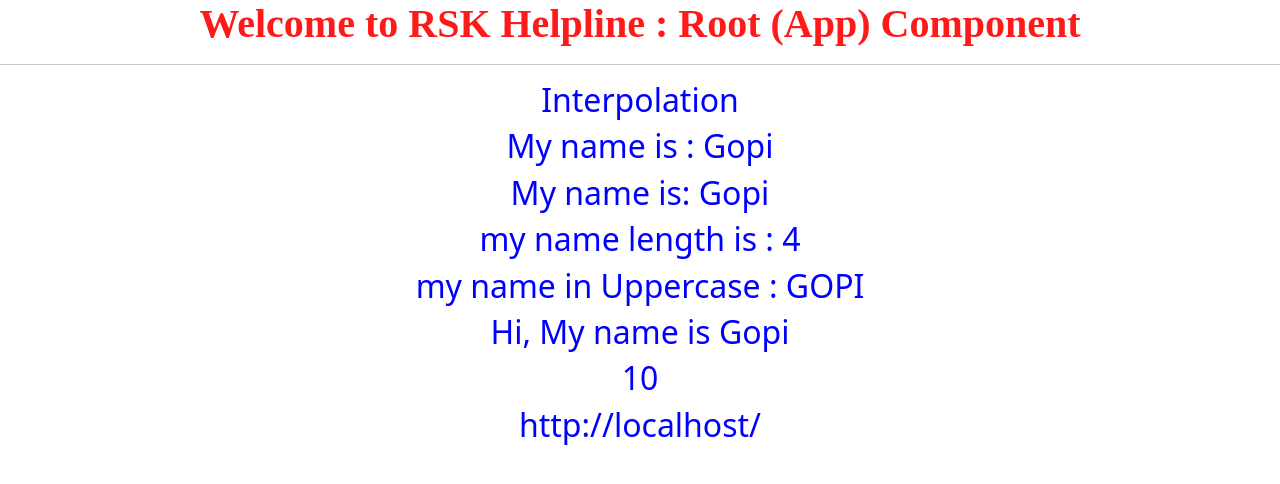
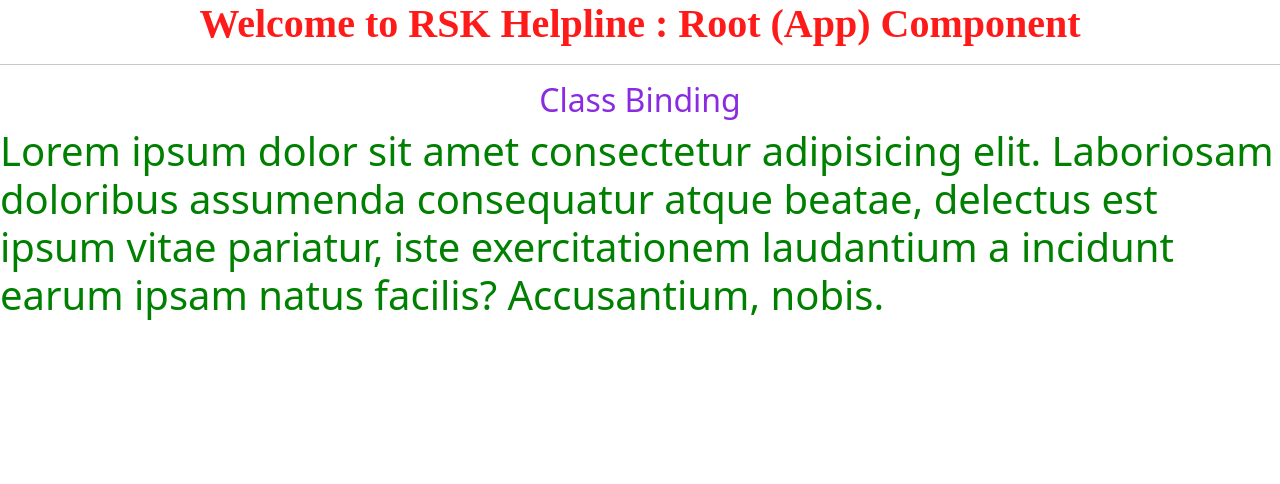
Before and after one commit to SatishKonduru/Tomato, an Angular app: page / in a window 1280 px wide. Shown: the top 484 px of the page. Built offline with nearby package versions, Linux system fonts and the light colour scheme.

Commit message:
Property and Class Bindings

```diff
--- a/src/app/app.component.html
+++ b/src/app/app.component.html
@@ -9,4 +9,6 @@
 
 <!-- 3. as property of an element -->
 <!-- <p app-test></p> -->
-<app-interpolation></app-interpolation>
+<!-- <app-interpolation></app-interpolation> -->
+<!-- <app-p-binding></app-p-binding> -->
+<app-c-binding></app-c-binding>
--- a/src/app/app.module.ts
+++ b/src/app/app.module.ts
@@ -6,12 +6,16 @@ import { AppComponent } from './app.component';
 import { BrowserAnimationsModule } from '@angular/platform-browser/animations';
 import { TestComponent } from './components/test/test.component';
 import { InterpolationComponent } from './components/interpolation/interpolation.component';
+import { PBindingComponent } from './components/p-binding/p-binding.component';
+import { CBindingComponent } from './components/c-binding/c-binding.component';
 
 @NgModule({
   declarations: [
     AppComponent,
     TestComponent,
-    InterpolationComponent
+    InterpolationComponent,
+    PBindingComponent,
+    CBindingComponent
   ],
   imports: [
     BrowserModule,
--- /dev/null
+++ b/src/app/components/c-binding/c-binding.component.css
@@ -0,0 +1,13 @@
+h2{
+  text-align: center;
+  color: blueviolet;
+}
+.textColor{
+  color: green
+}
+.textSize{
+  font-size: 40px;
+}
+.textStyle{
+  font-style: italic;
+}
--- /dev/null
+++ b/src/app/components/c-binding/c-binding.component.html
@@ -0,0 +1,21 @@
+<h2>Class Binding</h2>
+
+<!-- <h3 [class]="myText1">Lorem ipsum dolor sit amet consectetur adipisicing elit. Labore omnis doloribus ratione modi, et perferendis eum sapiente ad soluta nostrum quis blanditiis reiciendis? Porro, mollitia rem. Dolore quo expedita est!</h3> -->
+
+<!-- <h3 [class.textColor]="isRequired">Lorem ipsum dolor sit amet consectetur adipisicing elit. Labore omnis doloribus ratione modi, et perferendis eum sapiente ad soluta nostrum quis blanditiis reiciendis? Porro, mollitia rem. Dolore quo expedita est!</h3> -->
+<!--
+<h3 [class.textSize]="isRequired">Lorem ipsum dolor sit amet consectetur adipisicing elit. Labore omnis doloribus ratione modi, et perferendis eum sapiente ad soluta nostrum quis blanditiis reiciendis? Porro, mollitia rem. Dolore quo expedita est!</h3> -->
+<!--
+<h3 [class]="myText2">
+  Lorem ipsum dolor, sit amet consectetur adipisicing elit. Beatae sapiente libero quaerat, nobis mollitia vitae eos quae obcaecati natus dignissimos nulla laborum cupiditate accusantium itaque nisi placeat dolores nam harum?
+</h3>
+<h3 [class]="myText3">
+  Lorem ipsum dolor, sit amet consectetur adipisicing elit. Beatae sapiente libero quaerat, nobis mollitia vitae eos quae obcaecati natus dignissimos nulla laborum cupiditate accusantium itaque nisi placeat dolores nam harum?
+</h3> -->
+
+<!-- <h3 [class]="myStyleGroup"> NOT CORRECT
+  Lorem ipsum dolor sit amet consectetur adipisicing elit. Laboriosam doloribus assumenda consequatur atque beatae, delectus est ipsum vitae pariatur, iste exercitationem laudantium a incidunt earum ipsam natus facilis? Accusantium, nobis.
+</h3> -->
+<h3 [ngClass]="myStyleGroup"> <!-- CORRECT -->
+  Lorem ipsum dolor sit amet consectetur adipisicing elit. Laboriosam doloribus assumenda consequatur atque beatae, delectus est ipsum vitae pariatur, iste exercitationem laudantium a incidunt earum ipsam natus facilis? Accusantium, nobis.
+</h3>
--- /dev/null
+++ b/src/app/components/c-binding/c-binding.component.ts
@@ -0,0 +1,26 @@
+import { Component, OnInit } from '@angular/core';
+
+@Component({
+  selector: 'app-c-binding',
+  templateUrl: './c-binding.component.html',
+  styleUrls: ['./c-binding.component.css']
+})
+export class CBindingComponent implements OnInit {
+
+  public myText1 = "textColor"
+  public myText2 = "textSize"
+  public myText3 = "textStyle"
+  public isRequired = true
+  public myStyleGroup = {
+    "textColor": this.isRequired,
+    "textSize" : this.isRequired,
+    "textStyle" : !this.isRequired
+  }
+
+
+  constructor() { }
+
+  ngOnInit(): void {
+  }
+
+}
--- /dev/null
+++ b/src/app/components/p-binding/p-binding.component.css
@@ -0,0 +1,4 @@
+h2{
+  text-align: center;
+  color: blue;
+}
--- /dev/null
+++ b/src/app/components/p-binding/p-binding.component.html
@@ -0,0 +1,8 @@
+<h2>Property Binding</h2>
+
+
+<!-- <input type="text" value="{{myName}}"> -->
+
+<!-- <input [id]="myName"> -->
+<!-- <input id="{{myName}}"> -->
+<!-- We are doing Binding with DOM values not with Attribute Values -->
--- /dev/null
+++ b/src/app/components/p-binding/p-binding.component.ts
@@ -0,0 +1,16 @@
+import { Component, OnInit } from '@angular/core';
+
+@Component({
+  selector: 'app-p-binding',
+  templateUrl: './p-binding.component.html',
+  styleUrls: ['./p-binding.component.css']
+})
+export class PBindingComponent implements OnInit {
+
+  public myName = 'Satish'
+  constructor() { }
+
+  ngOnInit(): void {
+  }
+
+}
```
